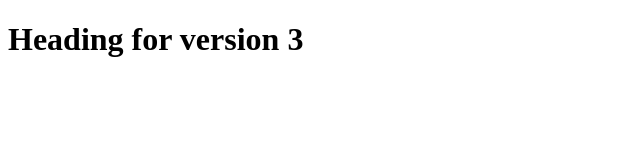
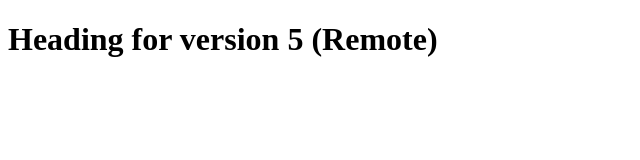
Before and after one commit to Parul101shah/myrepo, a plain HTML site: page index.html in a window 1280 px wide. Shown: the whole page, without its empty margins (0-640 px from the left). Drawn offline with Linux system fonts and the light colour scheme.

Commit message:
This is version 5

```diff
--- a/index.html
+++ b/index.html
@@ -6,6 +6,6 @@
     <title>Document</title>
 </head>
 <body>
-    <h1>Heading for version 3</h1>
+    <h1>Heading for version 5 (Remote)</h1>
 </body>
 </html>
```
